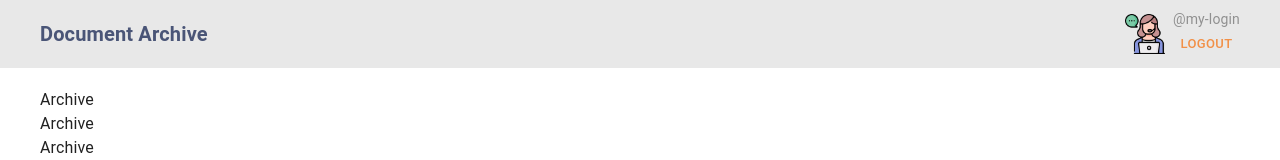
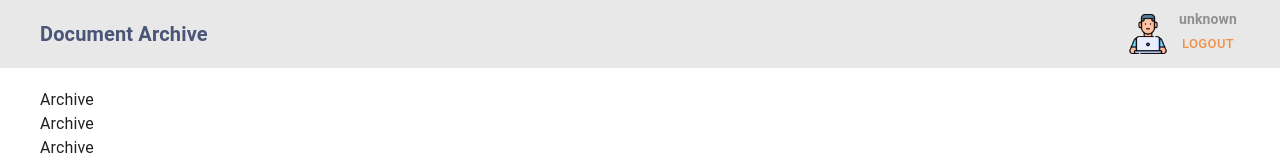
Before and after one commit to nikitsch/DocManager, a React (Vite) app in the folder apps/frontend/: page /archive in a window 1280 px wide. Shown: the top 160 px of the page. Built offline with nearby package versions, Linux system fonts and the light colour scheme; no server answers.

Commit message:
feat: auth state

```diff
--- a/apps/frontend/src/app/providers/RouterProvider.tsx
+++ b/apps/frontend/src/app/providers/RouterProvider.tsx
@@ -4,7 +4,7 @@ import ArchivePage from '~pages/ArchivePage';
 import LoginPage from '~pages/login';
 import SkeletonRegisterPage from '~pages/register/ui/SkeletonRegisterPage';
 import RequestPage from '~pages/RequestPage';
-import { RoutesPaths } from '~shared/enum/Routes';
+import { RoutesPaths } from '~shared/model/enum';
 import PageLoader from '~shared/ui/page-loader';
 import AuthLayout from '~widgets/auth-layout';
 import WindowLayout from '~widgets/window-layout';
--- /dev/null
+++ b/apps/frontend/src/entities/user-auth/model/useUserAuthStore.ts
@@ -0,0 +1,20 @@
+import { create } from 'zustand';
+import { UserRole } from '~shared/model/enum';
+
+interface IUserAuthData {
+  userid: number;
+  username: string;
+  role: UserRole;
+}
+
+interface IUserAuthState {
+  user: IUserAuthData | null;
+  setUser: (user: IUserAuthData) => void;
+  clearUser: () => void;
+}
+
+export const useUserAuthStore = create<IUserAuthState>((set) => ({
+  user: null,
+  setUser: (user) => set({ user }),
+  clearUser: () => set({ user: null }),
+}));
--- a/apps/frontend/src/pages/login/index.tsx
+++ b/apps/frontend/src/pages/login/index.tsx
@@ -2,7 +2,7 @@ import type { FC } from 'react';
 import Stack from '@mui/material/Stack';
 import Typography from '@mui/material/Typography';
 import { Link } from '@mui/material';
-import { RoutesPaths } from '~shared/enum/Routes';
+import { RoutesPaths } from '~shared/model/enum';
 import LoginPageForm from './ui/LoginPageForm';
 
 const LoginPage: FC = () => {
--- a/apps/frontend/src/pages/login/model/useLoginForm.ts
+++ b/apps/frontend/src/pages/login/model/useLoginForm.ts
@@ -1,7 +1,8 @@
 import { useNavigate } from 'react-router';
 import { useForm } from 'react-hook-form';
 import { useMutation } from '@tanstack/react-query';
-import { RoutesPaths } from '~shared/enum/Routes';
+import { RoutesPaths } from '~shared/model/enum';
+import { useUserAuthStore } from '~entities/user-auth/model/useUserAuthStore';
 import { loginPost } from '../api/loginPost';
 
 export interface ILoginForm {
@@ -11,13 +12,14 @@ export interface ILoginForm {
 type FormType = ILoginForm;
 
 export const useLoginForm = () => {
+  const navigate = useNavigate();
   const form = useForm<FormType>();
-  const navigate = useNavigate();
+  const setUser = useUserAuthStore((state) => state.setUser);
 
   const { isPending, mutate } = useMutation({
     mutationFn: loginPost,
     onSuccess: (data) => {
-      console.log({ data });
+      setUser(data);
       navigate(`/${RoutesPaths.ARCHIVE}`, { replace: true });
     },
     onError: (error: { statusCode: number; message: string }) => {
--- a/apps/frontend/src/pages/register/index.tsx
+++ b/apps/frontend/src/pages/register/index.tsx
@@ -2,7 +2,7 @@ import type { FC } from 'react';
 import Stack from '@mui/material/Stack';
 import Typography from '@mui/material/Typography';
 import { Link } from '@mui/material';
-import { RoutesPaths } from '~shared/enum/Routes';
+import { RoutesPaths } from '~shared/model/enum';
 import RegisterPageForm from './ui/RegisterPageForm';
 
 const RegisterPage: FC = () => {
--- a/apps/frontend/src/pages/register/model/useRegisterForm.ts
+++ b/apps/frontend/src/pages/register/model/useRegisterForm.ts
@@ -1,7 +1,7 @@
 import { useNavigate } from 'react-router';
 import { useForm } from 'react-hook-form';
 import { useMutation } from '@tanstack/react-query';
-import { RoutesPaths } from '~shared/enum/Routes';
+import { RoutesPaths } from '~shared/model/enum';
 import { registerPost } from '../api/registerPost';
 
 export interface IRegisterForm {
--- a/apps/frontend/src/shared/enum/Routes.ts
+++ b/apps/frontend/src/shared/model/enum/index.ts
@@ -7,3 +7,8 @@ export enum RoutesPaths {
   LOGIN = 'login',
   REGISTER = 'register',
 }
+
+export enum UserRole {
+  ADMIN = 'ADMIN',
+  USER = 'USER',
+}
--- a/apps/frontend/src/widgets/window-layout/model/useLogout.ts
+++ b/apps/frontend/src/widgets/window-layout/model/useLogout.ts
@@ -1,16 +1,19 @@
 import { useNavigate } from 'react-router';
 import { useMutation, useQueryClient } from '@tanstack/react-query';
-import { RoutesPaths } from '~shared/enum/Routes';
+import { RoutesPaths } from '~shared/model/enum';
+import { useUserAuthStore } from '~entities/user-auth/model/useUserAuthStore';
 import { logoutPost } from '../api/logoutPost';
 
 export const useLogout = () => {
   const queryClient = useQueryClient();
   const navigate = useNavigate();
+  const clearUser = useUserAuthStore((state) => state.clearUser);
 
   return useMutation({
     mutationFn: logoutPost,
     onSuccess: () => {
       queryClient.clear();
+      clearUser();
       navigate(`/${RoutesPaths.LOGIN}`, { replace: true });
     },
   });
--- a/apps/frontend/src/widgets/window-layout/ui/AuthNav.tsx
+++ b/apps/frontend/src/widgets/window-layout/ui/AuthNav.tsx
@@ -1,29 +1,31 @@
+import type { FC } from 'react';
 import Avatar from '@mui/material/Avatar';
+import Button from '@mui/material/Button';
 import Stack from '@mui/material/Stack';
 import Typography from '@mui/material/Typography';
 import adminImg from '~shared/assets/png/admin.png';
-// import userImg from '~shared/assets/png/user.png';
-
-import type { FC } from 'react';
-import { Button } from '@mui/material';
+import userImg from '~shared/assets/png/user.png';
+import { UserRole } from '~shared/model/enum';
+import { useUserAuthStore } from '~entities/user-auth/model/useUserAuthStore';
 import { useLogout } from '../model/useLogout';
 
 const AuthNav: FC = () => {
-  // const avatar =  ? adminImg : userImg
   const { mutate: logout, isPending } = useLogout();
+  const user = useUserAuthStore((state) => state.user);
+  const { username = 'unknown', role } = user ?? {};
 
   return (
     <Stack direction="row" spacing={1} alignItems="center" height={52}>
       <Avatar
         alt="Auth"
-        src={adminImg}
+        src={role === UserRole.ADMIN ? adminImg : userImg}
         variant="square"
         sx={{ width: 40, height: 40 }}
       />
 
-      <Stack>
-        <Typography variant="body2" color="textDisabled">
-          @my-login
+      <Stack alignItems="center">
+        <Typography variant="body2" color="textDisabled" fontWeight="bold">
+          {username}
         </Typography>
 
         <Button
--- a/apps/frontend/src/widgets/window-layout/ui/Navigation.tsx
+++ b/apps/frontend/src/widgets/window-layout/ui/Navigation.tsx
@@ -1,6 +1,6 @@
 import Stack from '@mui/material/Stack';
 import Link from '@mui/material/Link';
-import { RoutesPaths } from '~shared/enum/Routes';
+import { RoutesPaths } from '~shared/model/enum';
 
 import type { FC } from 'react';
 import AuthNav from './AuthNav';
--- a/apps/frontend/tsconfig.json
+++ b/apps/frontend/tsconfig.json
@@ -21,7 +21,8 @@
     "paths": {
       "~pages/*": ["./src/pages/*"],
       "~shared/*": ["./src/shared/*"],
-      "~widgets/*": ["./src/widgets/*"]
+      "~widgets/*": ["./src/widgets/*"],
+      "~entities/*": ["./src/entities/*"]
     }
   }
 }
--- a/apps/frontend/vite.config.ts
+++ b/apps/frontend/vite.config.ts
@@ -37,6 +37,7 @@ export default defineConfig({
       '~pages': path.resolve(__dirname, 'src/pages'),
       '~shared': path.resolve(__dirname, 'src/shared'),
       '~widgets': path.resolve(__dirname, 'src/widgets'),
+      '~entities': path.resolve(__dirname, 'src/entities'),
     },
   },
 });
```
